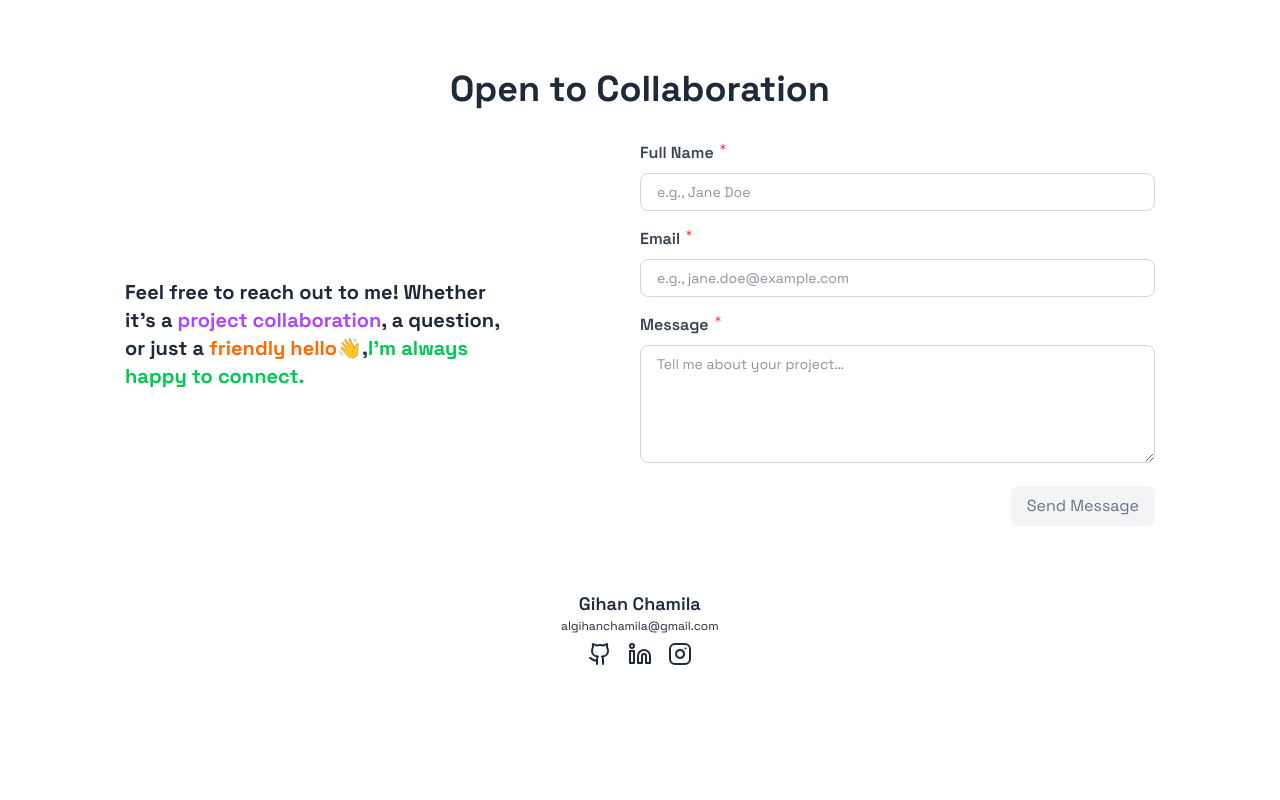
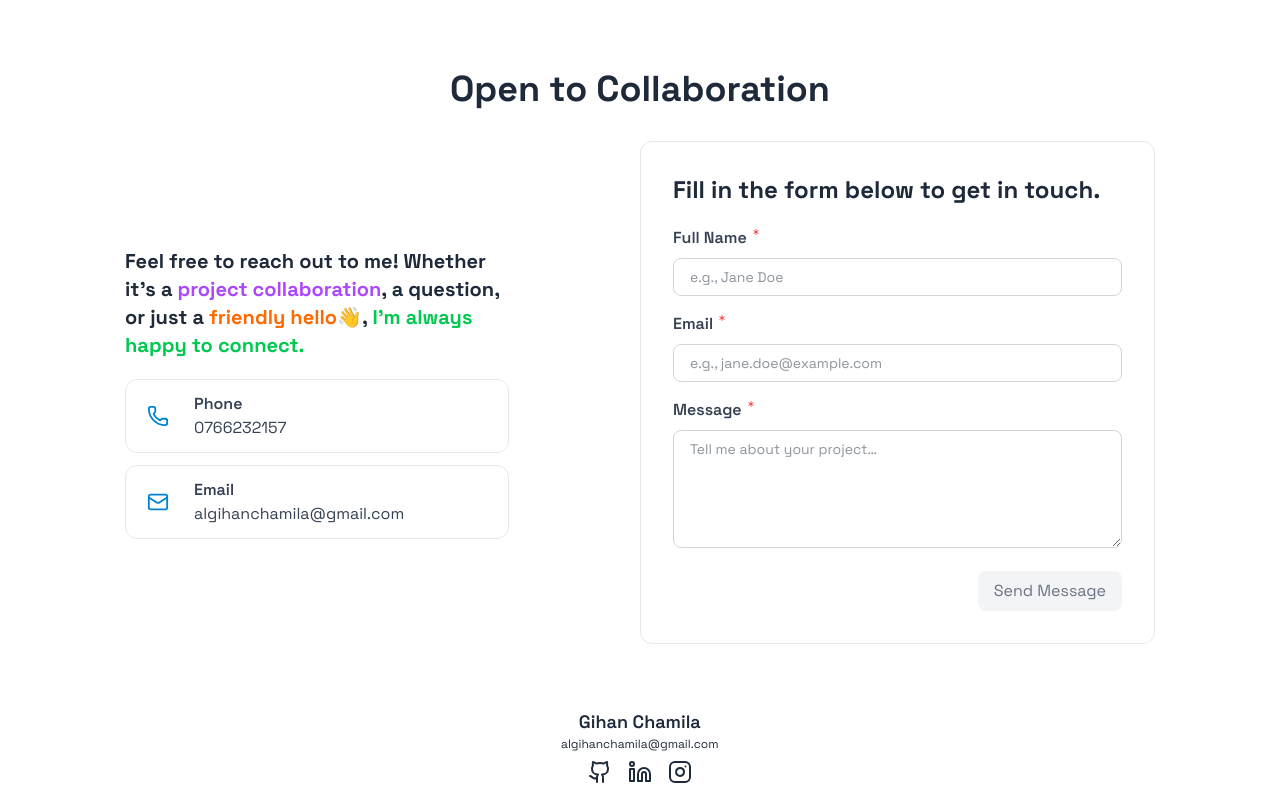
Before and after one commit to gihanchamila/portfolio-frontend, a React (Vite) app: page / in a window 1280 px wide. Shown: the part 2041-2841 px from the top of the page. Before the commit the page ends 2723 px from the top, so only its background shows below. Built offline with nearby package versions, Linux system fonts and the light colour scheme; no server answers.

Commit message:
feat: enhance ContactSection with animated links and improve ContactForm styling

```diff
--- a/src/components/Sections/ContactSection.jsx
+++ b/src/components/Sections/ContactSection.jsx
@@ -1,41 +1,81 @@
 import React from 'react';
 import ContactForm from '../utils/ContactForm';
 import { Mail, Phone } from 'lucide-react';
-import SectionLabel from '../utils/SectionLabel';
 import Reveal from '../utils/Reveal';
 import Title from '../utils/Title';
+import { motion } from 'framer-motion';
 
-const ContactDetailCard = React.memo(({ icon: Icon, text }) => {
+const ContactDetailCard = React.memo(({ icon: Icon, label, text, href, delay = 0 }) => {
   return (
-    <div className="xs:p-2 xs:mt-5 flex w-full max-w-sm items-center gap-5 rounded-lg bg-sky-50 text-sky-700 sm:my-5 sm:p-3 lg:my-0 lg:p-4">
-      <a target="_blank" href={`mailto:algihanchamila@gmail.com`}>
-        <Icon className="text-primary font-primary" size={24} />
-      </a>
-      <span className="xs:text-sm font-primary font-medium sm:text-lg">{text}</span>
-    </div>
+    <motion.a
+      href={href}
+      target={href?.startsWith('mailto:') ? '_blank' : undefined}
+      rel={href?.startsWith('mailto:') ? 'noreferrer' : undefined}
+      initial={{ opacity: 0, y: 10 }}
+      whileInView={{ opacity: 1, y: 0 }}
+      viewport={{ once: true, amount: 0.5 }}
+      transition={{ duration: 0.45, ease: 'easeOut', delay }}
+      className="group flex w-full max-w-sm items-center gap-4 rounded-xl border border-gray-200 p-3 text-sky-700 backdrop-blur-sm hover:border-sky-500 hover:dark:border-white/10 dark:hover:bg-white/10 focus:outline-none focus-visible:ring-2 focus-visible:ring-sky-400 dark:border-white/10 dark:bg-white/5 dark:text-sky-200"
+      aria-label={label}
+    >
+      <span className="grid h-10 w-10 place-items-center rounded-lg bg-white/80 dark:bg-white/10">
+        <Icon className="text-sky-600 dark:text-sky-200" size={22} />
+      </span>
+
+      <span className="flex flex-col">
+        <span className="xs:text-sm xs:font-semibold font-primary block text-gray-700 sm:text-sm lg:text-base dark:text-gray-50">
+          {label}
+        </span>
+        <span className="xs:text-sm xs:font-normal font-primary  block text-gray-700 sm:text-sm lg:text-base dark:text-gray-50">
+          {text}
+        </span>
+      </span>
+    </motion.a>
   );
 });
 
 const ContactSection = () => {
+  const email = 'algihanchamila@gmail.com';
+  const phone = '0766232157';
+
   return (
-    <section id="contact" className="pb-12 scrollMargin">
-      <Title align={{ xs: 'center' }} text={`Open to Collaboration`} />
+    <section id="contact" className="scrollMargin pb-12">
+      <Title align={{ xs: 'center' }} text="Open to Collaboration" />
+
       <Reveal>
-        <main className="lg:flex lg:items-center lg:justify-between">
-          <div className="lg:block xs:space-y-6 xs:mb-5 sm:text sm:mb-0 sm:text-lg xs:pb-8 lg:pb-0">
-            <p className="xs:text-center xs:text-base xs:font-primary max-w-sm font-bold text-gray-800 sm:text-xl lg:text-left dark:text-gray-50">
+        <main className="lg:flex lg:items-center lg:justify-between lg:gap-8">
+          <div className="xs:mb-6 xs:space-y-5 xs:pb-8 sm:mb-0 sm:text-lg lg:pb-0">
+            <p className="xs:text-center max-w-sm text-base font-bold text-gray-800 sm:text-xl lg:text-left dark:text-gray-50">
               Feel free to reach out to me! Whether it's a
               <span className="text-purple-500 dark:text-purple-300"> project collaboration</span>,
               a question, or just a{' '}
               <span className="text-orange-500 dark:text-red-300">friendly hello</span>
               <span className="inline-block"> 👋 </span>,
               <span className="text-green-500 dark:text-green-300">
-                I'm always happy to connect.
+                {" I'm always happy to connect."}
               </span>
             </p>
 
-            {/* <ContactDetailCard icon={Mail} text={'algihanchamila@gmail.com'} /> */}
+            <address className="not-italic">
+              <div className="mx-auto flex max-w-sm flex-col gap-3 lg:mx-0">
+                <ContactDetailCard
+                  icon={Phone}
+                  label="Phone"
+                  text={phone}
+                  href={`tel:${phone}`}
+                  delay={0.05}
+                />
+                <ContactDetailCard
+                  icon={Mail}
+                  label="Email"
+                  text={email}
+                  href={`mailto:${email}`}
+                  delay={0.12}
+                />
+              </div>
+            </address>
           </div>
+
           <ContactForm />
         </main>
       </Reveal>
--- a/src/components/utils/ContactForm.jsx
+++ b/src/components/utils/ContactForm.jsx
@@ -123,7 +123,8 @@ const ContactForm = () => {
       }}
     >
       {({ values, setFieldValue, isSubmitting }) => (
-        <div className="sm:w-full lg:w-1/2">
+        <div className="sm:w-full rounded-xl lg:w-1/2 border border-gray-200 p-5  sm:p-8 dark:border-white/10 dark:bg-white/5">
+          <h2 className="cardTitle pb-5">Fill in the form below to get in touch.</h2>
           <Form>
             <div className="mb-4">
               <label htmlFor="fullName" className="formLable">
```
